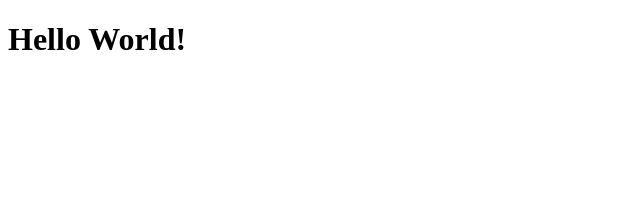
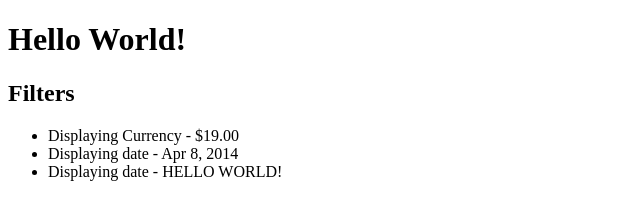
Before and after one commit to akshitsingla/angular-boiler-plate, a plain HTML site: page index.html in a window 1280 px wide. Shown: the whole page, without its empty margins (0-640 px from the left). Drawn offline with nearby package versions, Linux system fonts and the light colour scheme.

Commit message:
in-built filters

```diff
--- a/index.html
+++ b/index.html
@@ -4,10 +4,25 @@
     <!-- Include the AngularJS library -->
     <script src="//ajax.googleapis.com/ajax/libs/angularjs/1.3.5/angular.min.js"></script>
   </head>
+  <!-- ng-app to define APPLICATION scope -->
   <body ng-app="myApp">
 
+    <!-- ng-controller to define CONTROLLER scope -->
     <div ng-controller="MainController">
       <h1> {{ title }} </h1>
+
+      <!-- Using in-built filters -->
+      <h2>Filters</h2>
+      <ul>
+        <!-- to display a number as currency -->
+        <li>Displaying Currency - {{ product.price | currency }}</l1>
+
+        <!-- to display a Date object -->
+        <li> Displaying date - {{ product.pubdate | date }}</li>
+
+        <!-- to display text in uppercase -->
+        <li> Displaying date - {{ title | uppercase }}</li>
+      </ul>
     </div>
 
     <!-- Modules -->
--- a/js/controllers/MainController.js
+++ b/js/controllers/MainController.js
@@ -2,4 +2,9 @@ app.controller('MainController', [
 	'$scope',
 	function($scope) {
 	  $scope.title = 'Hello World!';
+	  $scope.product = {
+		    name: 'The Book of Trees',
+		    price: 19,
+    		pubdate: new Date('2014', '03', '08')
+		};
 	}]);
```
